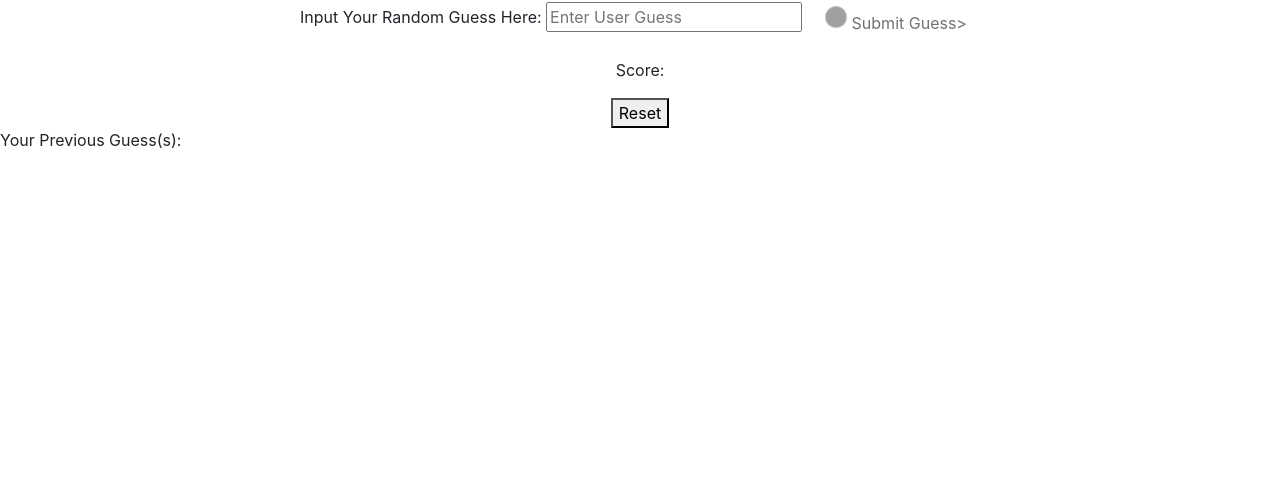
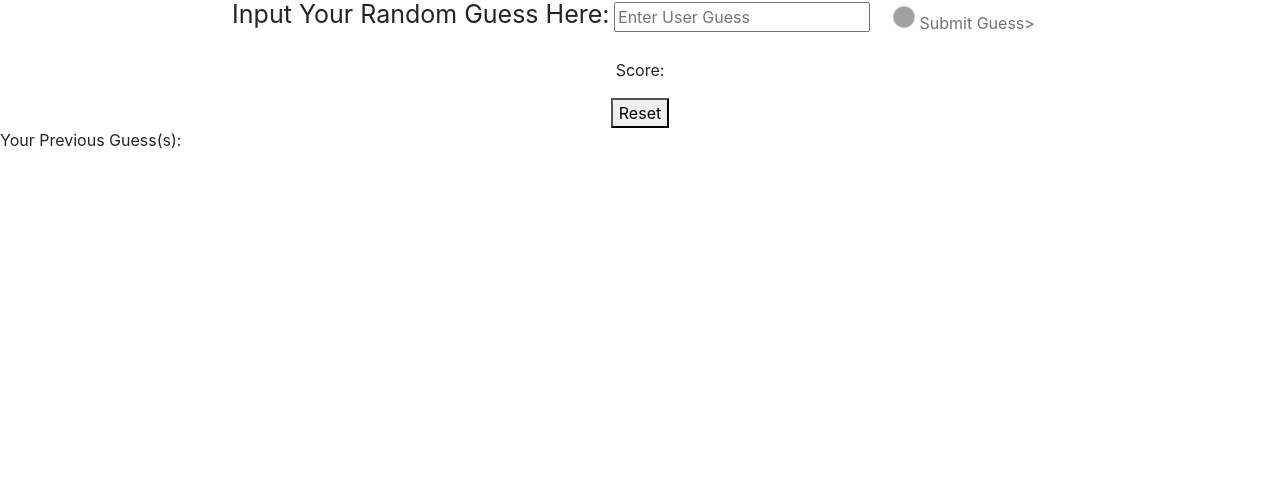
Before and after one commit to hjbieb18/assignment3, a plain HTML site: page index.html in a window 1280 px wide. Shown: the part 308-800 px from the top of the page. Drawn offline with nearby package versions, Linux system fonts and the light colour scheme.

Commit message:
Update index.html

```diff
--- a/index.html
+++ b/index.html
@@ -21,7 +21,8 @@
         </div>
         <div class= "form-group text-center">
 
-            <label for="user guess" id= "textOutput">Input Your Random Guess Here:</label>
+            <label for="user guess" id= "textOutput" style= "font-size:25px;">
+                Input Your Random Guess Here:</label>
             <input  type="number"  id="inputBox" onchange="compareGuess()"
             placeholder="Enter User Guess" class="button">
             <button  type="submit" id= "submit" class="btn btn-default" disabled>
```
